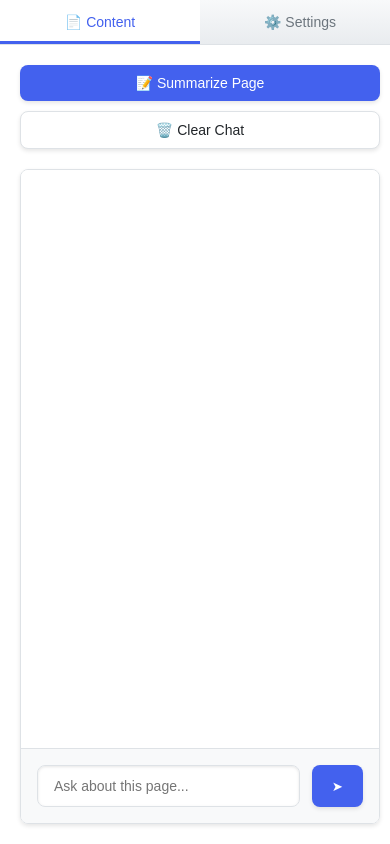
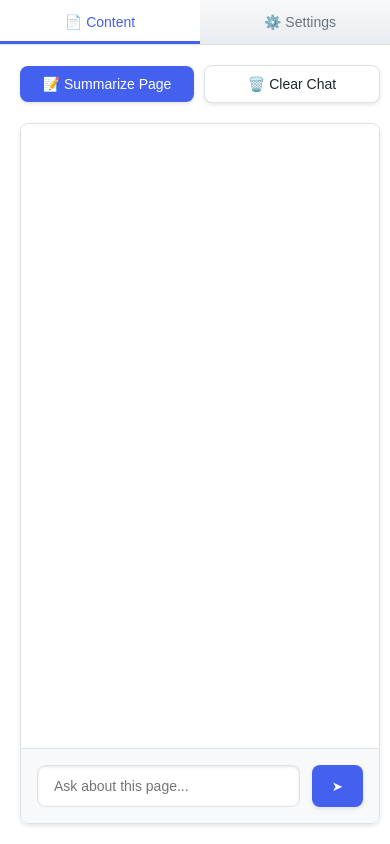
Before and after one commit to JC1DA/Neutral_Summarizer, a browser extension: page src/sidebar.html in a window 390 px wide. Drawn offline with Linux system fonts and the light colour scheme.

Commit message:
Align 'Summarize Page' and 'Clear Chat' buttons

```diff
--- a/src/styles.css
+++ b/src/styles.css
@@ -106,7 +106,8 @@ body {
   margin-bottom: 20px;
   display: flex;
   gap: 10px;
-  flex-wrap: wrap;
+  align-items: center;
+  flex-wrap: nowrap;
 }
 
 #summarize-button {
@@ -124,6 +125,7 @@ body {
   align-items: center;
   justify-content: center;
   gap: 8px;
+  flex: 1;
 }
 
 #summarize-button:hover {
@@ -150,6 +152,7 @@ body {
   font-weight: 500;
   transition: var(--transition);
   box-shadow: var(--shadow);
+  flex: 1;
 }
 
 #clear-button:hover {
@@ -338,16 +341,7 @@ body {
 }
 
 /* Responsive adjustments */
-@media (max-width: 500px) {
-  .content-header {
-    flex-direction: column;
-  }
-
-  #summarize-button,
-  #clear-button {
-    width: 100%;
-  }
-
+@media (max-width: 600px) {
   .chat-message.user {
     margin-left: 10%;
   }
```
